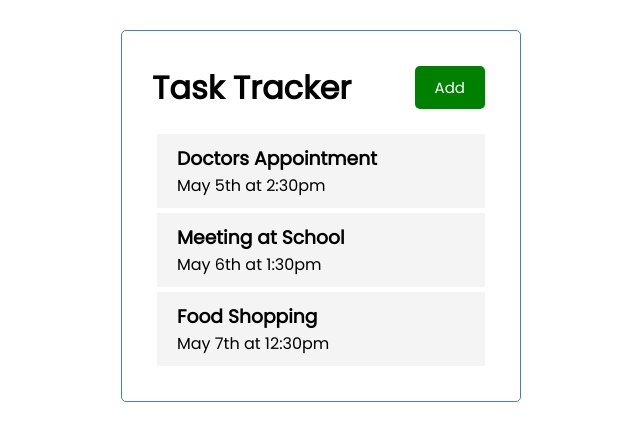
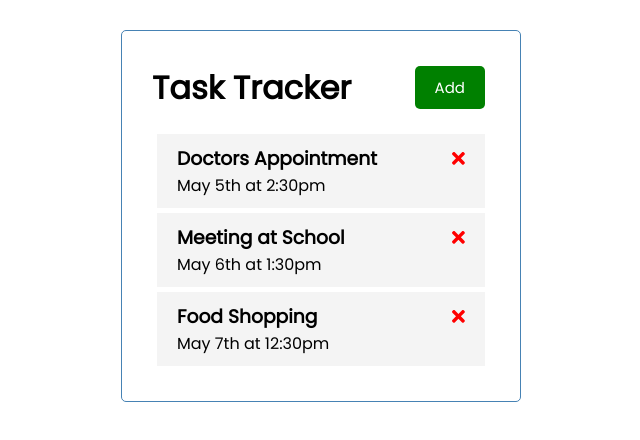
Before and after one commit to poibkm/ng-crash-course-traversymedia, an Angular app: page / in a window 1280 px wide. Shown: the top 440 px of the page, without its empty margins (319-959 px from the left). Built offline with nearby package versions, Linux system fonts and the light colour scheme.

Commit message:
Font Awesome Setup

```diff
--- a/package.json
+++ b/package.json
@@ -18,6 +18,11 @@
     "@angular/platform-browser": "^14.1.0",
     "@angular/platform-browser-dynamic": "^14.1.0",
     "@angular/router": "^14.1.0",
+    "@fortawesome/angular-fontawesome": "^0.11.1",
+    "@fortawesome/fontawesome-svg-core": "~1.2.36",
+    "@fortawesome/free-brands-svg-icons": "^5.15.4",
+    "@fortawesome/free-regular-svg-icons": "^5.15.4",
+    "@fortawesome/free-solid-svg-icons": "^5.15.4",
     "rxjs": "~7.5.0",
     "tslib": "^2.3.0",
     "zone.js": "~0.11.4"
--- a/src/app/app.module.ts
+++ b/src/app/app.module.ts
@@ -7,6 +7,7 @@ import { HeaderComponent } from './components/header/header.component';
 import { ButtonComponent } from './components/button/button.component';
 import { TasksComponent } from './components/tasks/tasks.component';
 import { TaskItemComponent } from './components/task-item/task-item.component';
+import { FontAwesomeModule } from '@fortawesome/angular-fontawesome';
 
 @NgModule({
   declarations: [
@@ -18,7 +19,8 @@ import { TaskItemComponent } from './components/task-item/task-item.component';
   ],
   imports: [
     BrowserModule,
-    AppRoutingModule
+    AppRoutingModule,
+    FontAwesomeModule
   ],
   providers: [],
   bootstrap: [AppComponent]
--- a/src/app/components/task-item/task-item.component.html
+++ b/src/app/components/task-item/task-item.component.html
@@ -1,4 +1,7 @@
 <div class="task">
-  <h3>{{ task.text }}</h3>
+  <h3>
+    {{ task.text }}
+    <fa-icon [ngStyle]="{ color: 'red' }" [icon]="faTimes"></fa-icon>
+  </h3>
   <p>{{ task.day }}</p>
 </div>
--- a/src/app/components/task-item/task-item.component.ts
+++ b/src/app/components/task-item/task-item.component.ts
@@ -1,5 +1,6 @@
 import { Component, OnInit, Input } from '@angular/core';
 import { Task } from 'src/app/Task';
+import { faTimes } from '@fortawesome/free-solid-svg-icons';
 
 @Component({
   selector: 'app-task-item',
@@ -8,6 +9,7 @@ import { Task } from 'src/app/Task';
 })
 export class TaskItemComponent implements OnInit {
   @Input() task!: Task;
+  faTimes = faTimes;
 
   constructor() {}
 
```
Also changed, not shown: 1 other file (tests, documents, lock files or other folders).
